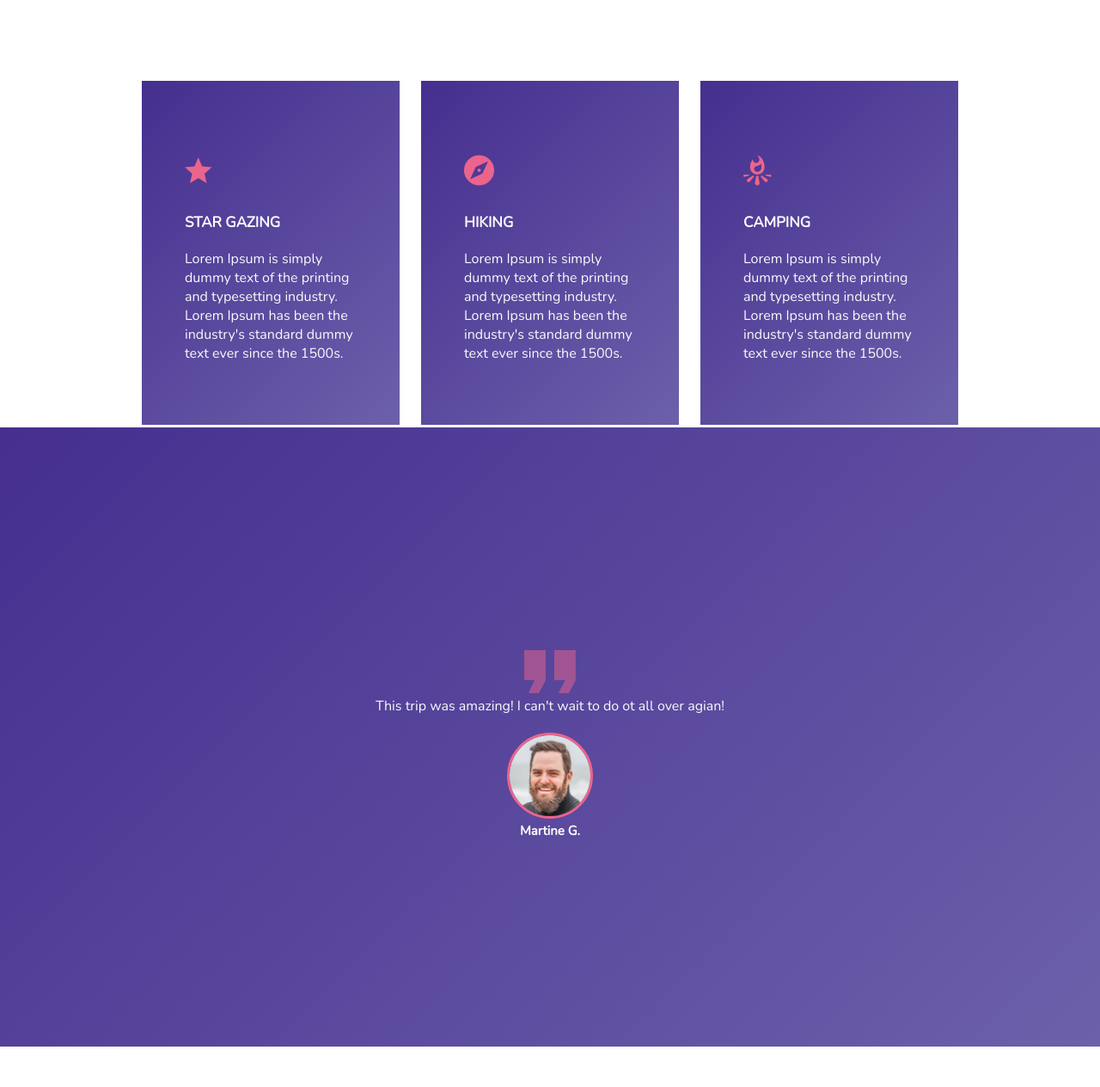
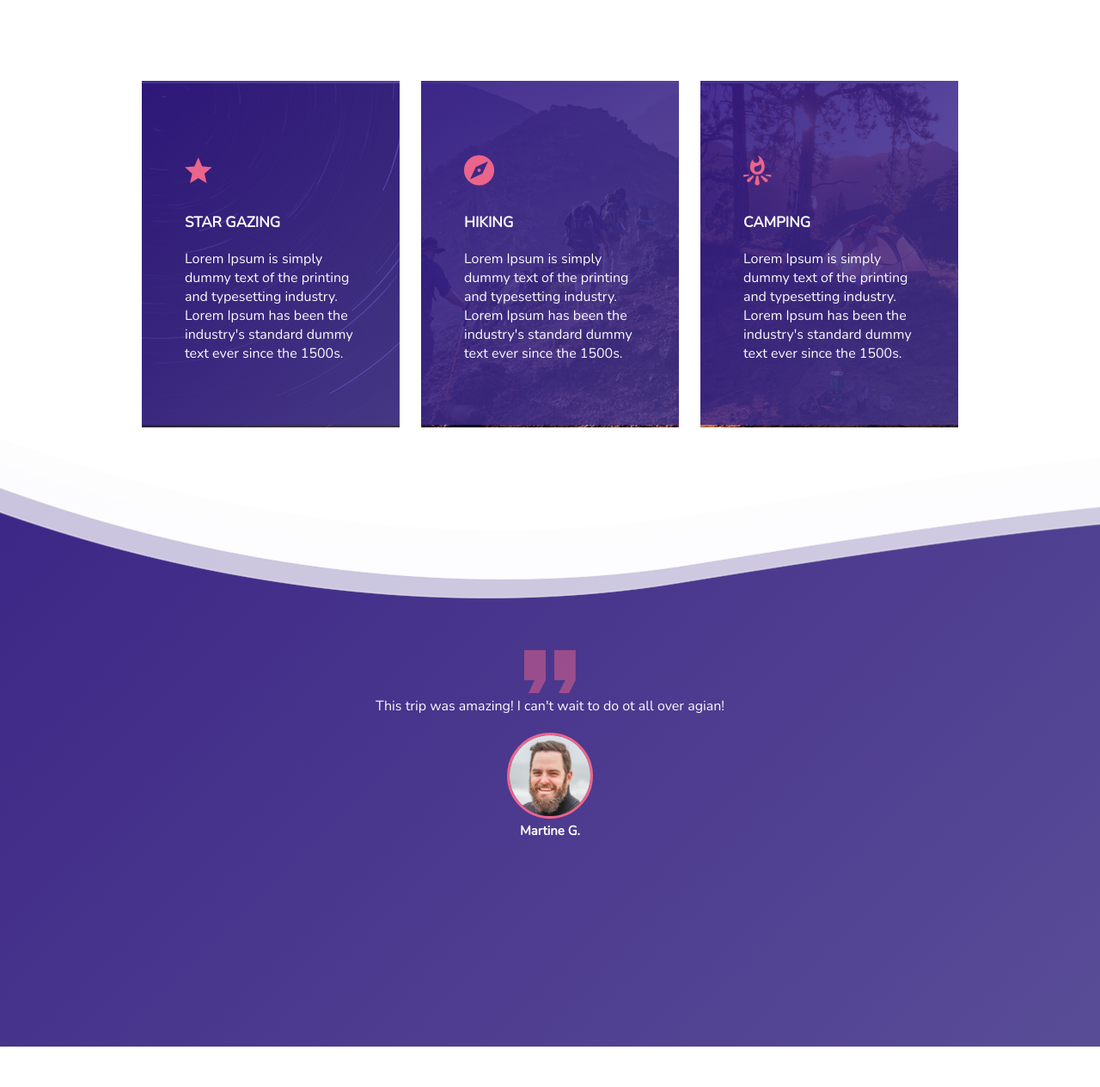
Before and after one commit to abdelrhmanali29/outdoorTravel, a plain HTML site: page index.html in a window 1280 px wide. Shown: the part 648-1912 px from the top of the page at 86% size. Drawn offline with nearby package versions, Linux system fonts and the light colour scheme; the site is published under a folder, as on GitHub Pages, so addresses that start at the root find nothing; a web font is replaced by a local one.

Commit message:
modify css

```diff
--- a/css/main.css
+++ b/css/main.css
@@ -239,15 +239,15 @@ nav {
 }
 
 .star-gazing {
-  background: url(/img/stars.jpg) center no-repeat;
+  background: url(../img/stars.jpg) center no-repeat;
 }
 
 .hiking {
-  background: url(/img/hiking.jpg) center no-repeat;
+  background: url(../img/hiking.jpg) center no-repeat;
 }
 
 .camping {
-  background: url(/img/camping.jpg) center no-repeat;
+  background: url(../img/camping.jpg) center no-repeat;
 }
 
 .activities-grid-item i {
@@ -274,7 +274,7 @@ nav {
       rgba(49, 24, 131, 0.9) 0%,
       rgba(72, 56, 149, 0.8) 100%
     ),
-    url("/img/testimonials-bg.jpg") center no-repeat fixed;
+    url("../img/testimonials-bg.jpg") center no-repeat fixed;
   background-size: cover;
   position: relative;
 }
@@ -285,7 +285,7 @@ nav {
   left: 0;
   width: 100%;
   height: 4.7rem;
-  background: url(/img/wave-small-reversed.png) center no-repeat;
+  background: url(../img/wave-small-reversed.png) center no-repeat;
   background-size: cover;
 }
 
@@ -362,13 +362,13 @@ footer {
 @media screen and (min-width: 470px) {
   .hero::before {
     height: 9.4rem;
-    background: url(/img/wave-medium.png);
+    background: url(../img/wave-medium.png);
     background-size: cover;
   }
 
   .testimonials::before {
     height: 9.4rem;
-    background: url(/img/wave-medium-reversed.png);
+    background: url(../img/wave-medium-reversed.png);
     background-size: cover;
   }
 }
@@ -446,13 +446,13 @@ footer {
 @media screen and (min-width: 950px) {
   .hero::before {
     height: 22.7rem;
-    background: url(/img/wave-large.png);
+    background: url(../img/wave-large.png);
     background-size: cover;
   }
 
   .testimonials::before {
     height: 22.7rem;
-    background: url(/img/wave-large-reversed.png);
+    background: url(../img/wave-large-reversed.png);
     background-size: cover;
   }
 }
```
